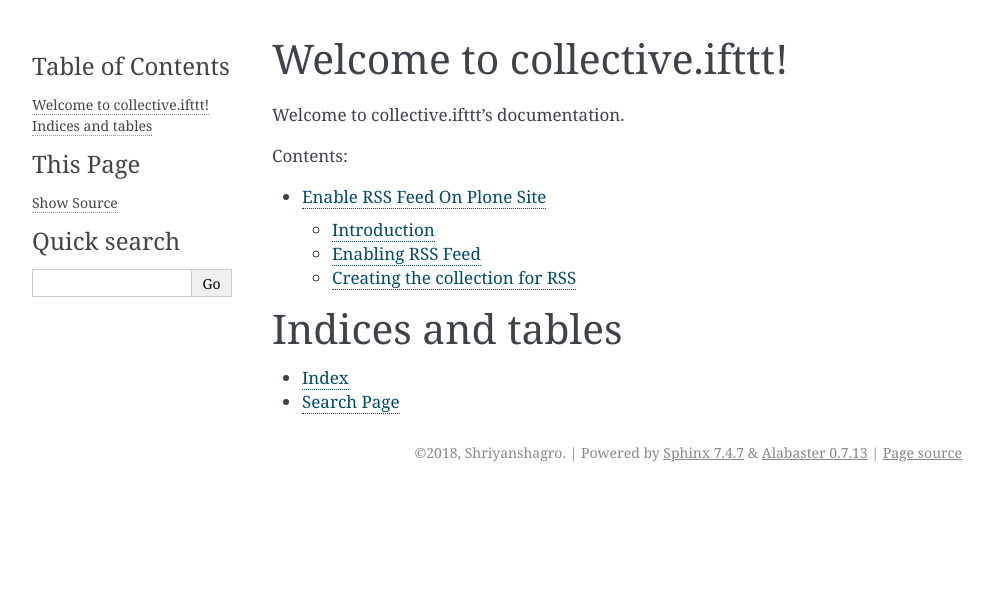
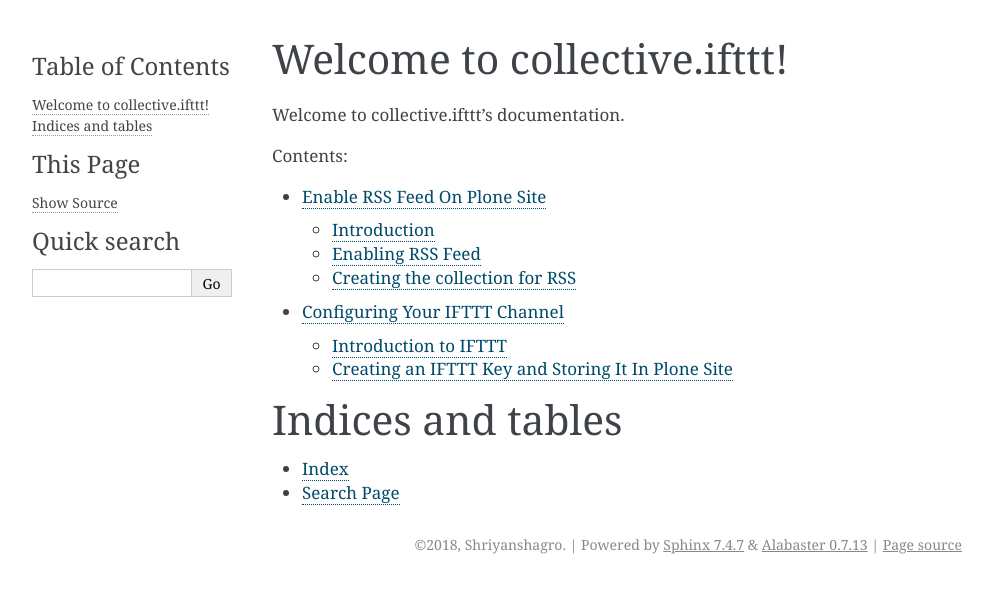
Before and after one commit to collective/collective.ifttt, a Sphinx documentation site: the page built from docs/index.rst, in a window 1280 px wide. Shown: the top 593 px of the page, without its empty margins (148-1141 px from the left). Built offline with Sphinx 7.4.7, drawn with Linux system fonts in a browser that asks for light colours; some of the changed lines change nothing that is shown.

Commit message:
added documentation for ifttt's secret key

```diff
--- /dev/null
+++ b/docs/Configuring_Your_IFTTT_Secret_Key.rst
@@ -0,0 +1,50 @@
+Configuring Your IFTTT Channel
+=================================
+
+Introduction to IFTTT
+---------------------
+
+`ifttt.com <https://ifttt.com/discover>`_ . If This Then That, also known as IFTTT (pronounced /ɪft/),
+is a free web-based service to create chains of simple conditional statements,
+called applets. An applet is triggered by changes that occur within other web services such as
+Gmail, Facebook, Telegram, Instagram, or Pinterest.
+
+Creating an IFTTT Key and Storing It In Plone Site
+--------------------------------------------------
+
+IFTTT supports push notification support.
+Which can be leveraged the get instant notifications from Plone site.
+Follow below steps to get your IFTTT secret key and saving it in Plone site.
+
+Obtain IFTTT Secret Key
+^^^^^^^^^^^^^^^^^^^^^^^
+
+Follow step given below:
+
+1. Go to `ifttt.com <https://ifttt.com/discover>`_, sign up for an account.
+2. At the top click on ‘Search’ and find ‘Maker’ (Update: this is now named 'Webhook')
+
+.. image:: _static/images/configure_ifttt_channel/secret_key/search_maker.png
+
+3. Then click the ‘Connect’ button to create a Maker (Webhook) channel.
+
+.. image:: _static/images/configure_ifttt_channel/secret_key/settings_maker.png
+
+4. Click on the gears icon (Settings) on the top-right of the Maker (Webhook) channel to view your key.
+
+.. image:: _static/images/configure_ifttt_channel/secret_key/obtain_key.png
+
+Save Ifttt's Secret Key in Plone Site
+^^^^^^^^^^^^^^^^^^^^^^^^^^^^^^^^^
+
+1. Go to Site Setup
+
+.. image:: _static/images/Enable_Rss_Feed/Enable_RSS/Step1.png
+
+2. Select ``Ifttt Settings`` under `Add-on Configuration Tab`
+
+.. image:: _static/images/configure_ifttt_channel/secret_key/select_ifttt_settings.png
+
+3. Copy this key to Plone’s IFTTT Settings.
+
+.. image:: _static/images/configure_ifttt_channel/secret_key/store_key.png
--- a/docs/index.rst
+++ b/docs/index.rst
@@ -13,7 +13,7 @@
    :caption: Contents:
 
    Enable_RSS_feed_on_Plone
-
+   Configuring_Your_IFTTT_Secret_Key
 
 
 Indices and tables
```
Also changed, not shown: docs/_static/images/configure_ifttt_channel/secret_key/obtain_key.png (added), docs/_static/images/configure_ifttt_channel/secret_key/search_maker.png (added), docs/_static/images/configure_ifttt_channel/secret_key/select_ifttt_settings.png (added), docs/_static/images/configure_ifttt_channel/secret_key/settings_maker.png (added), docs/_static/images/configure_ifttt_channel/secret_key/store_key.png (added).
